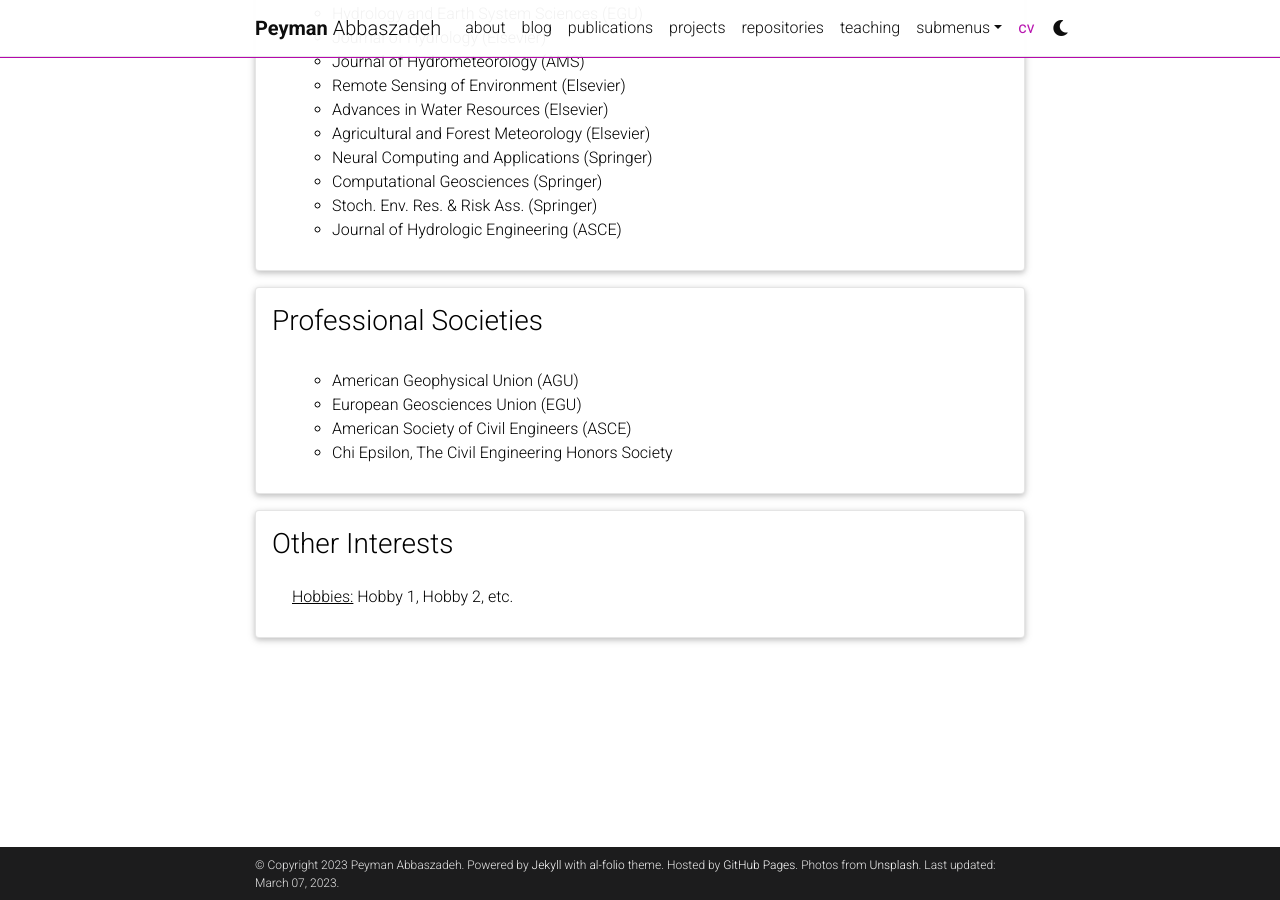
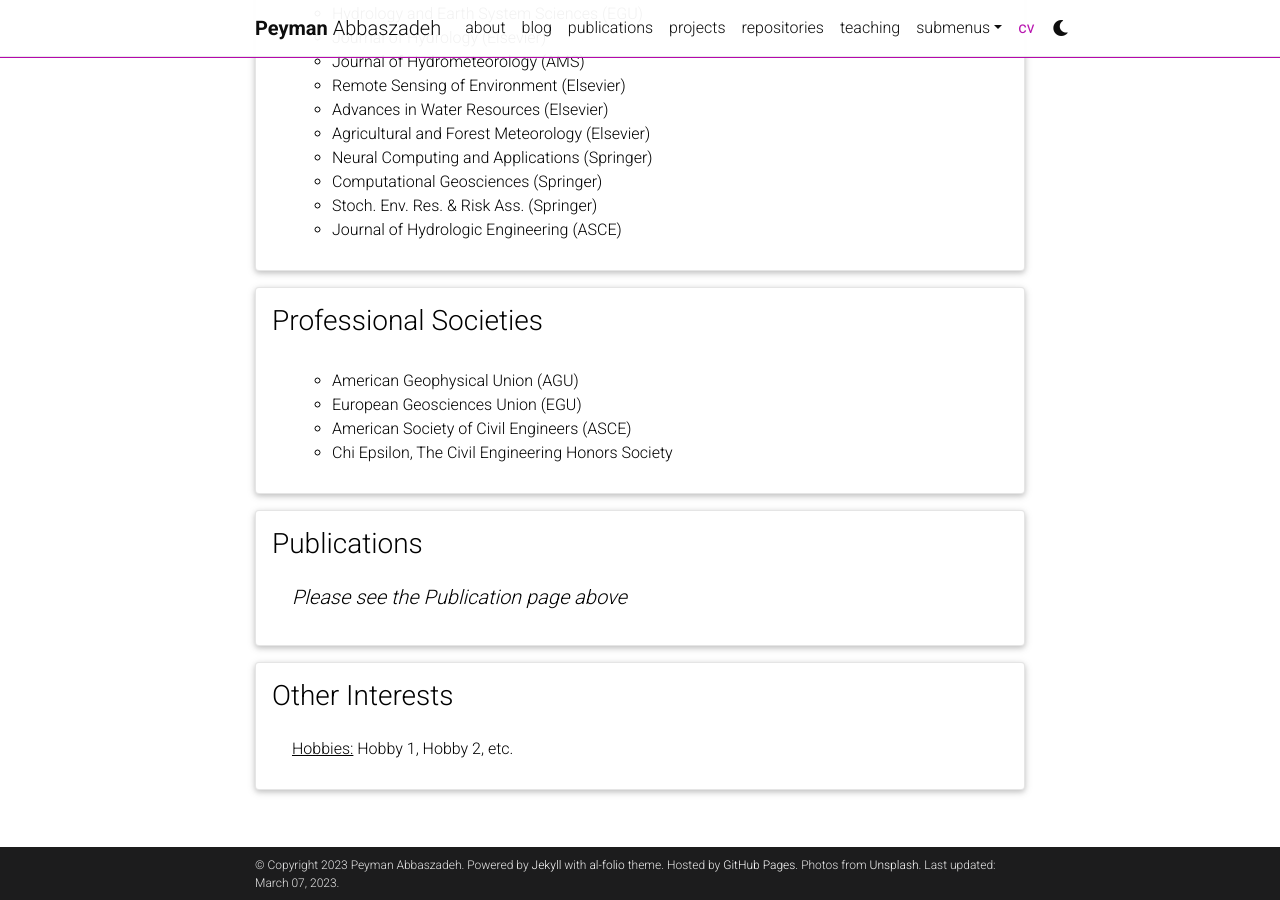
Before and after one commit to Pabbaszadeh/Pabbaszadeh.github.io, a Jekyll site: the page built from _pages/cv.md, in a window 1280 px wide and 900 px high, scrolled down 3324 px. Built offline with Jekyll 4.4.1, drawn with Linux system fonts in a browser that asks for light colours; comment, search, counter and statistics services are not loaded; a style sheet for code colours, icons or effects is not loaded.

Commit message:
Update cv.yml

```diff
--- a/_data/cv.yml
+++ b/_data/cv.yml
@@ -159,6 +159,12 @@
         - American Society of Civil Engineers (ASCE)
         - Chi Epsilon, The Civil Engineering Honors Society
 
+- title: Publications
+  type: nested_list
+  contents:
+    - title: Please see the Publication page above
+      items:
+
 - title: Other Interests
   type: list
   contents:
```
